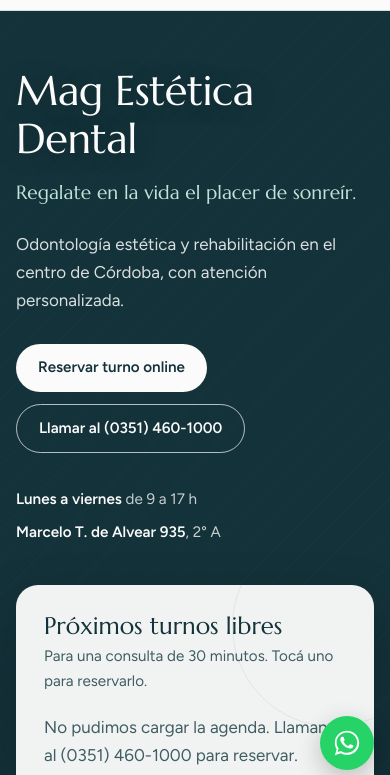
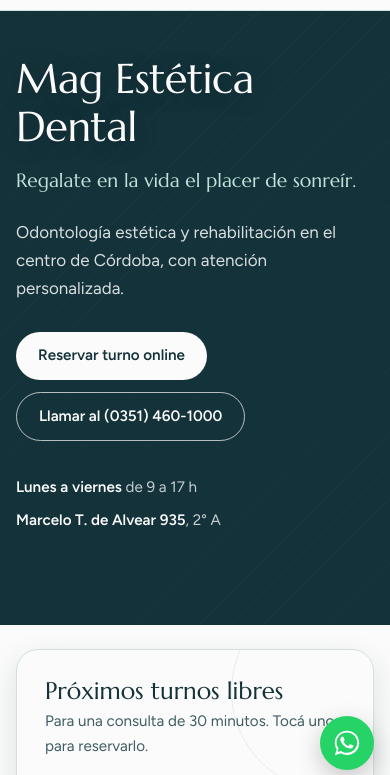
Before and after one commit to magesteticadental/magesteticadental.github.io, a plain HTML site: page index.html in a window 390 px wide. Shown: the part 58-833 px from the top of the page. Drawn offline with Linux system fonts and the light colour scheme; no server answers.

Commit message:
Add files via upload

```diff
--- a/index.html
+++ b/index.html
@@ -38,7 +38,7 @@ h1,h2,h3{font-family:Marcellus,Georgia,serif;font-weight:400;line-height:1.15;ma
 a{color:var(--acc2)}
 button{font:inherit;color:inherit;cursor:pointer}
 :focus-visible{outline:3px solid var(--warm);outline-offset:2px;border-radius:6px}
-.wrap{max-width:1120px;margin:0 auto;padding:0 24px}
+.wrap{--gut:24px;max-width:1120px;margin:0 auto;padding:0 var(--gut)}
 @media(prefers-reduced-motion:reduce){html{scroll-behavior:auto}*{transition:none!important;animation:none!important}}
 
 /* nav */
@@ -56,7 +56,7 @@ nav .wrap{display:flex;align-items:center;gap:28px;height:68px}
 .btn.ghost:hover{background:var(--ink);color:var(--porc)}
 nav .btn{white-space:nowrap}
 @media(max-width:820px){.links{display:none}nav .btn{margin-left:auto;padding:9px 16px;font-size:.9rem}}
-@media(max-width:400px){.logo{font-size:1.05rem}.wrap{padding:0 16px}.step{padding:16px 12px}.day{min-height:0}.grid{gap:3px}}
+@media(max-width:400px){.logo{font-size:1.05rem}.wrap{--gut:16px}.step{padding:16px 12px}.day{min-height:0}.grid{gap:3px}}
 @media(max-width:360px){nav .btn{display:none}}
 
 /* hero */
@@ -118,11 +118,19 @@ section.blk{padding:88px 0}
 .hero .avail li button:hover{background:#fff;border-color:var(--ink)}
 .hero .avail .more{color:var(--acc2)}
 .hero .avail .sk{background:var(--mist)}
-@media(max-width:880px){.hero{padding:56px 0 110px;min-height:0}.hero .avail{position:relative;top:0}}
+/* celular: la foto queda sólo detrás del texto; el recuadro de turnos va debajo, sobre fondo claro */
+@media(max-width:880px){
+  .hero{padding:0 0 40px;min-height:0;background:var(--porc);color:var(--ink)}
+  .hero .wrap{grid-template-areas:"intro" "avail";row-gap:24px}
+  .hero .car{position:relative;inset:auto;grid-area:intro;align-self:stretch;margin:0 calc(-1 * var(--gut));background:var(--ink)}
+  .hero .intro{grid-area:intro;padding:44px 0 92px}
+  .hero .avail{grid-area:avail}
+  .hero .avail{position:relative;top:0;box-shadow:0 10px 30px rgba(var(--ink-rgb),.12);border:1px solid var(--line)}
+}
 /* carrusel */
 .car{position:absolute;inset:0;z-index:0}
 .car::after{content:"";position:absolute;inset:0;pointer-events:none;background:linear-gradient(90deg,rgba(var(--ink-rgb),.9) 0%,rgba(var(--ink-rgb),.72) 45%,rgba(var(--ink-rgb),.35) 100%)}
-@media(max-width:880px){.car::after{background:linear-gradient(180deg,rgba(var(--ink-rgb),.8),rgba(var(--ink-rgb),.6))}}
+@media(max-width:880px){.car::after{background:linear-gradient(180deg,rgba(var(--ink-rgb),.55) 0%,rgba(var(--ink-rgb),.72) 55%,rgba(var(--ink-rgb),.6) 100%)}}
 .track{display:flex;height:100%;overflow-x:auto;scroll-snap-type:x mandatory;scroll-behavior:smooth;scrollbar-width:none}
 .track::-webkit-scrollbar{display:none}
 .track figure{flex:0 0 100%;margin:0;position:relative;scroll-snap-align:start;height:100%}
```
